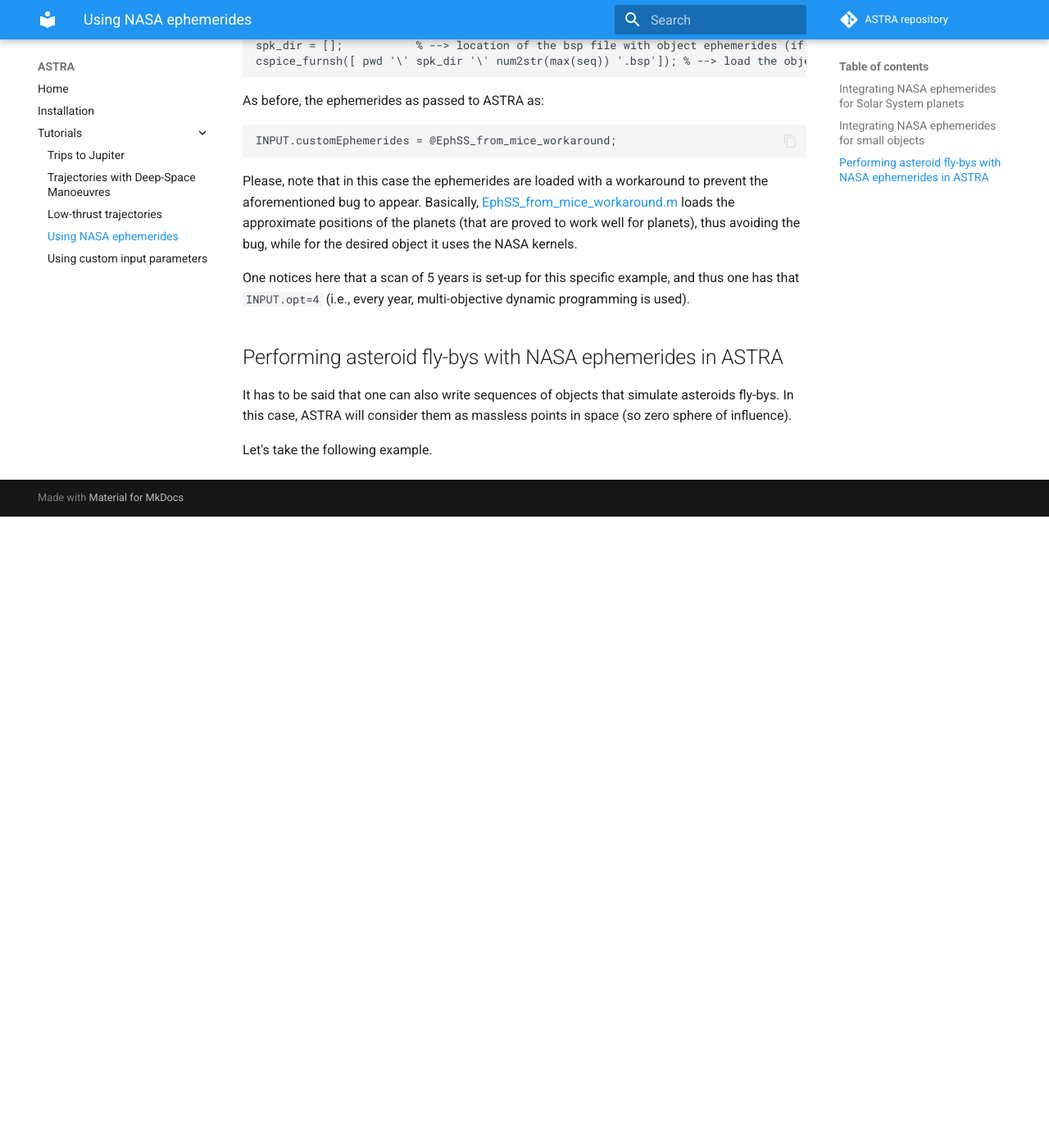
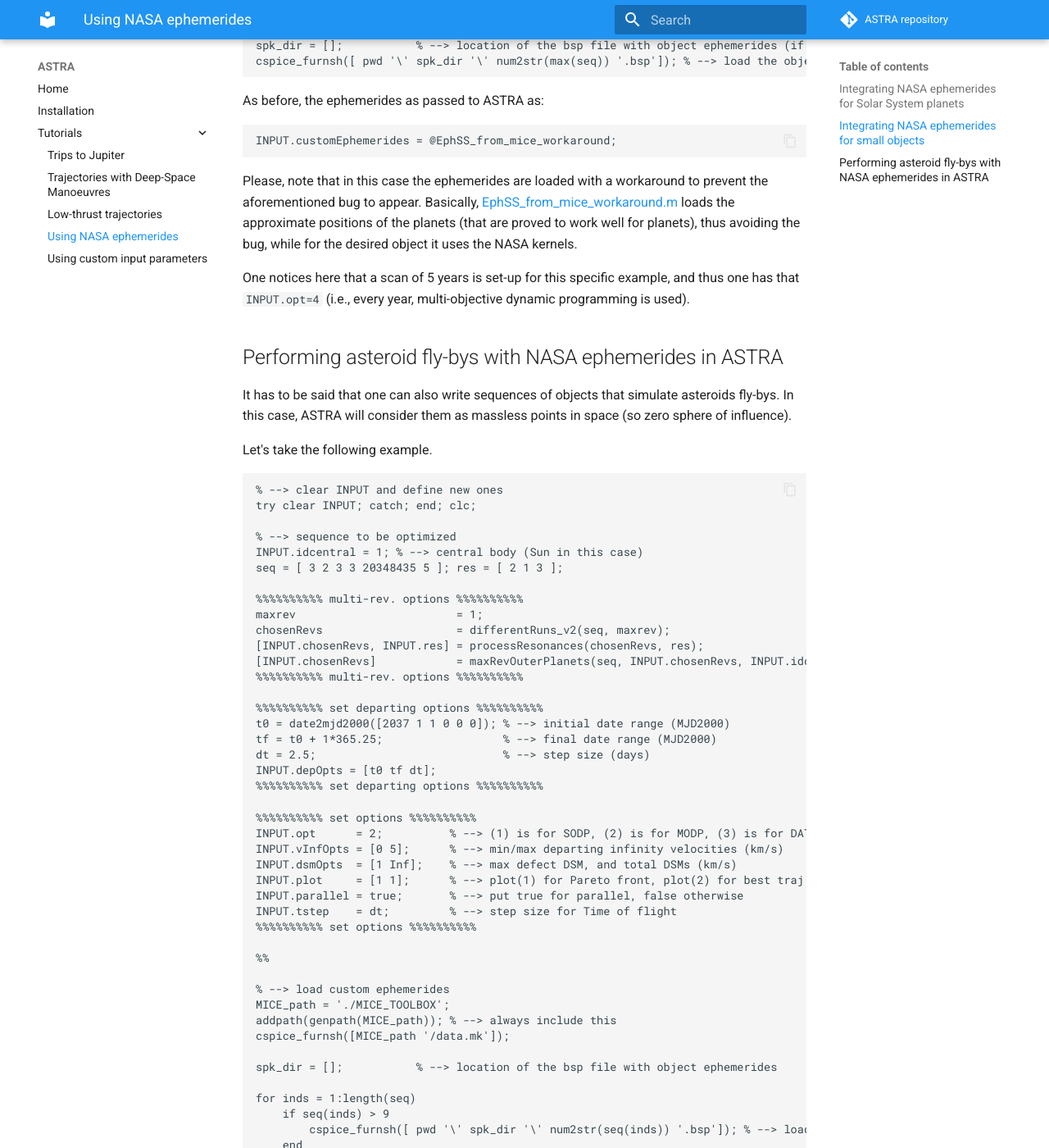
Before and after one commit to andreabellome/astra-documentation, an MkDocs documentation site: the page built from docs/nasa_ephemerides.md, in a window 1280 px wide and 1400 px high, scrolled down 3420 px. Shown: the whole window at 82% size. Built offline with MkDocs 1.6.1 and Material for MkDocs 9.7.7, drawn with Linux system fonts in a browser that asks for light colours; comment, search, counter and statistics services are not loaded; before the commit the page ends 4050 px from its top, so only the background shows below that; some of the changed text lies outside the part shown.

Commit message:
upd release

````diff
--- a/docs/nasa_ephemerides.md
+++ b/docs/nasa_ephemerides.md
@@ -164,3 +164,69 @@
 It has to be said that one can also write sequences of objects that simulate asteroids fly-bys. In this case, ASTRA will consider them as massless points in space (so zero sphere of influence).
 
 Let's take the following example.
+
+```matlab
+% --> clear INPUT and define new ones
+try clear INPUT; catch; end; clc;
+
+% --> sequence to be optimized
+INPUT.idcentral = 1; % --> central body (Sun in this case)
+seq = [ 3 2 3 3 20348435 5 ]; res = [ 2 1 3 ];
+
+%%%%%%%%%% multi-rev. options %%%%%%%%%%
+maxrev                        = 1;                                                          % --> max. number of revolutions (round number)
+chosenRevs                    = differentRuns_v2(seq, maxrev);                              % --> generate successive runs
+[INPUT.chosenRevs, INPUT.res] = processResonances(chosenRevs, res);                         % --> process the resonances options
+[INPUT.chosenRevs]            = maxRevOuterPlanets(seq, INPUT.chosenRevs, INPUT.idcentral); % --> only zero revs. on outer planets
+%%%%%%%%%% multi-rev. options %%%%%%%%%%
+
+%%%%%%%%%% set departing options %%%%%%%%%%
+t0 = date2mjd2000([2037 1 1 0 0 0]); % --> initial date range (MJD2000)
+tf = t0 + 1*365.25;                  % --> final date range (MJD2000)
+dt = 2.5;                            % --> step size (days)
+INPUT.depOpts = [t0 tf dt];
+%%%%%%%%%% set departing options %%%%%%%%%%
+
+%%%%%%%%%% set options %%%%%%%%%%
+INPUT.opt      = 2;          % --> (1) is for SODP, (2) is for MODP, (3) is for DATES, (4) is for YEARS - MODP
+INPUT.vInfOpts = [0 5];      % --> min/max departing infinity velocities (km/s)
+INPUT.dsmOpts  = [1 Inf];    % --> max defect DSM, and total DSMs (km/s)
+INPUT.plot     = [1 1];      % --> plot(1) for Pareto front, plot(2) for best traj. DV
+INPUT.parallel = true;       % --> put true for parallel, false otherwise
+INPUT.tstep    = dt;         % --> step size for Time of flight
+%%%%%%%%%% set options %%%%%%%%%%
+
+%%
+
+% --> load custom ephemerides
+MICE_path = './MICE_TOOLBOX';
+addpath(genpath(MICE_path)); % --> always include this
+cspice_furnsh([MICE_path '/data.mk']);
+
+spk_dir = [];           % --> location of the bsp file with object ephemerides
+
+for inds = 1:length(seq)
+    if seq(inds) > 9
+        cspice_furnsh([ pwd '\' spk_dir '\' num2str(seq(inds)) '.bsp']); % --> load the object ephemerides
+    end
+end
+
+INPUT.customEphemerides = @EphSS_from_mice_workaround;
+
+%% --> optimize using ASTRA
+
+% --> launch ASTRA optimization
+OUTPUT = ASTRA_DP(seq, INPUT);
+```
+
+This considers an EVEEJ transfer with a fly-by with asteroid 20348435 (<a href="https://ssd.jpl.nasa.gov/tools/sbdb_lookup.html#/?sstr=20348435" target="_blank">348435 (2005 QM35)</a>) on the EJ leg, and a 2:1 resonance on the 3rd leg (i.e., on the EE one), and launching in 2037. The resulting sequence thus looks like the following:
+
+```matlab
+seq = [ 3 2 3 3 20348435 5 ]; res = [ 2 1 3 ];
+```
+
+In this case, ASTRA considers that the asteroids has **null mass (i.e., zero sphere of influence)**, and the fly-by is performed at the arbitrary altitude of **1000 km**. The prerequisite is to have the ```.bsp``` file of the object in the current working directory, as shown in the previous section.
+
+The following plot shows the resulting optimal trajectory. One notices the fly-by with the desired object on the EJ leg.
+
+![fig-pareto-2](./img/figECI_20348435.png)
````
Also changed, not shown: docs/img/figECI_20348435.png (added), site/img/figECI_20348435.png (added), site/nasa_ephemerides/index.html, site/search/search_index.json.
